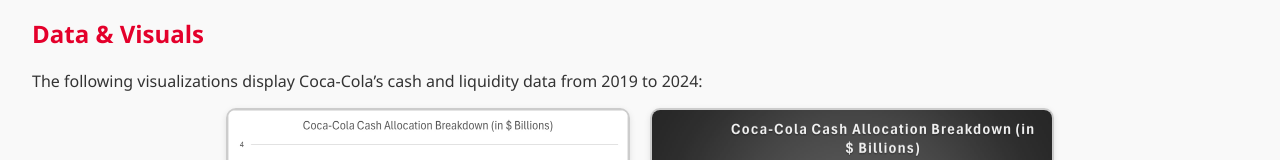
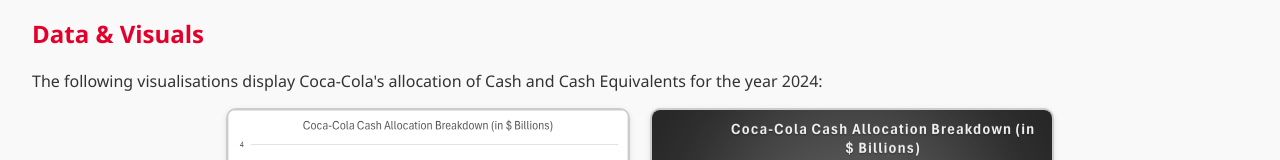
Before and after one commit to myst515/Fortune-Assignment-Website, a plain HTML site: page index.html in a window 1280 px wide. Shown: the part 786-946 px from the top of the page. Drawn offline with Linux system fonts and the light colour scheme.

Commit message:
Update index.html

```diff
--- a/index.html
+++ b/index.html
@@ -55,7 +55,7 @@
 
     <section id="data">
       <h2>Data & Visuals</h2>
-      <p>The following visualizations display Coca-Cola’s cash and liquidity data from 2019 to 2024:</p>
+      <p>The following visualisations display Coca-Cola's allocation of Cash and Cash Equivalents for the year 2024:</p>
       <div class="visuals">
         <img src="Pictures/graph.jpeg" alt="Cash Flow Graph" />
         <img src="Pictures/chart.jpeg" alt="Liquidity Chart" />
```
